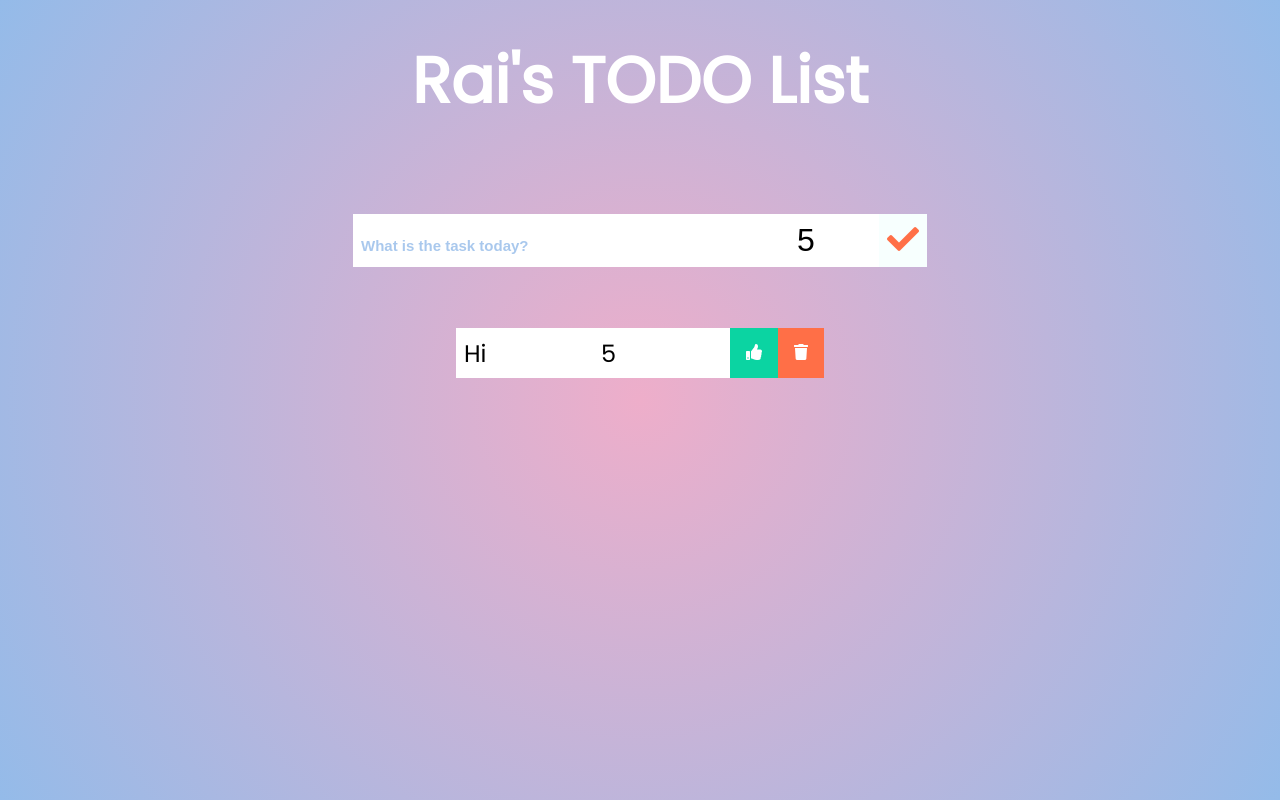
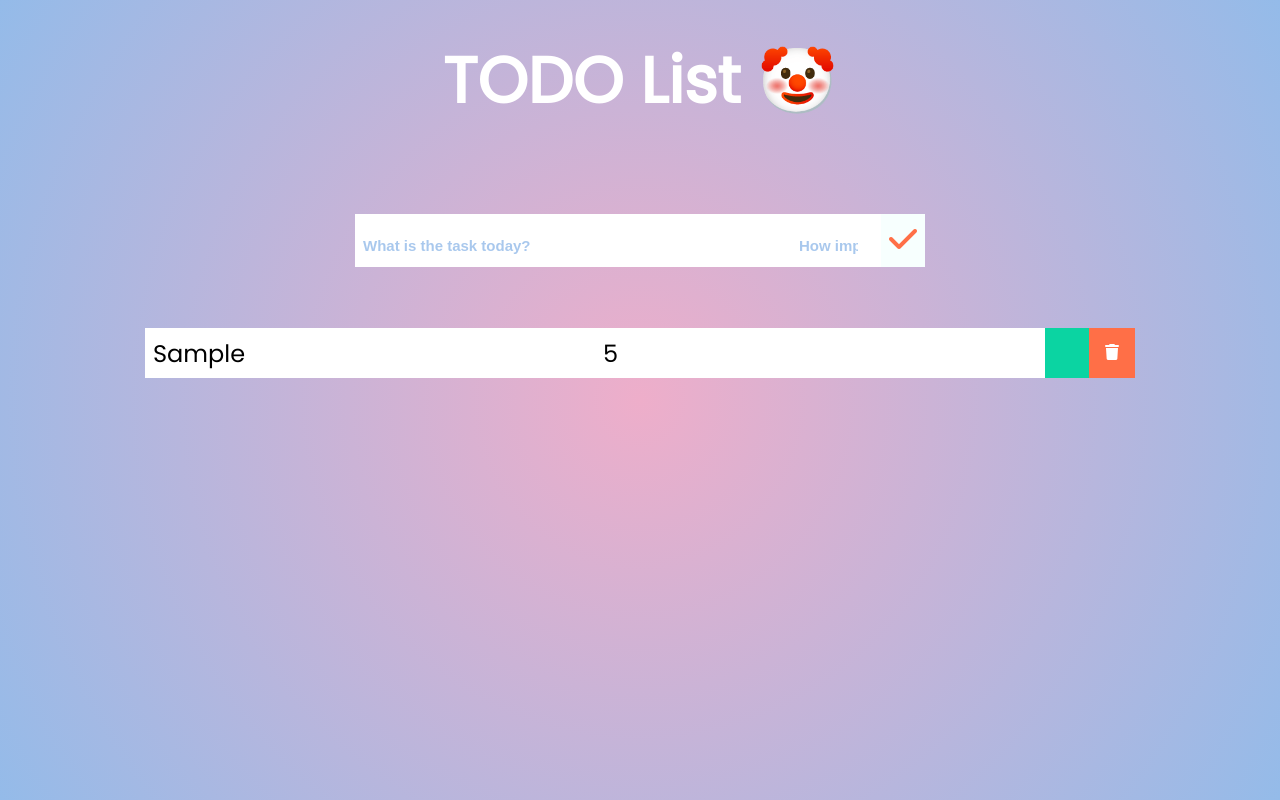
Before and after one commit to M-Hassan-Raza/react-todo, a React (Create React App) app: page / in a window 1280 px wide. Both pictures are taken after typing "Sample", "5" into the empty fields and a click on the button 903 px from the left and 240 px from the top of the page. Built offline with nearby package versions, Linux system fonts and the light colour scheme.

Commit message:
Updated Font Awesome, removed redundant states

```diff
--- a/public/index.html
+++ b/public/index.html
@@ -15,9 +15,7 @@
     />
     <link
       rel="stylesheet"
-      href="https://cdnjs.cloudflare.com/ajax/libs/font-awesome/5.12.1/css/all.min.css"
-      integrity="sha256-mmgLkCYLUQbXn0B1SRqzHar6dCnv9oZFPEC1g1cwlkk="
-      crossorigin="anonymous"
+      href="https://cdnjs.cloudflare.com/ajax/libs/font-awesome/6.3.0/css/all.min.css"
     />
     <link rel="apple-touch-icon" href="%PUBLIC_URL%/logo192.png" />
     <!--
--- a/src/App.css
+++ b/src/App.css
@@ -78,8 +78,15 @@ form button:hover {
 .complete-btn {
   background: rgb(11, 212, 162);
 }
+
 .todo-item {
   padding: 0rem 0.5rem;
+  width: 800px;
+}
+
+.todo-item-priority{
+  padding: 0rem 0.5rem;
+  width: 100px;
 }
 
 .fa-trash,
--- a/src/App.js
+++ b/src/App.js
@@ -7,10 +7,11 @@ function App() {
   const [inputText, setInputText] = useState("");
   const [todosList, setTodosList] = useState([]);
   const [priority, setPriority] = useState("");
+  const [prioritiesList, setPrioritiesList] = useState([]);
   return (
     <div className="App">
       <header>
-        <h1>Rai's TODO List</h1>
+        <h1>TODO List 🤡</h1>
       </header>
       <Form
         todosList={todosList}
@@ -19,10 +20,12 @@ function App() {
         inputText={inputText}
         priority={priority}
         setPriority={setPriority}
+        prioritiesList={prioritiesList}
+        setPrioritiesList={setPrioritiesList}
       />
       <TodoList
-      todosList={todosList}
-      priority={priority}
+        todosList={todosList}
+        setTodosList={setTodosList}
       />
     </div>
   );
--- a/src/components/Form.js
+++ b/src/components/Form.js
@@ -13,14 +13,18 @@ function Form(props) {
             ...props.todosList,
             { text: props.inputText, completed: false, id: parseInt(Math.random() * 1000), priority: props.priority }
         ]);
+        props.setPrioritiesList([
+            ...props.prioritiesList,
+           {text: props.priority}]);
         props.setInputText("");
+        props.setPriority("");
     };
     return (
         <form>
             <input onChange={inputTextHandler} value={props.inputText} type="text" className="todo-input" placeholder="What is the task today?"/>
-            <input onChange={inputPriorityHandler} type="number" min="1" max="5" className="todo-input priority" placeholder="How important it is? (1-5)"/>
+            <input onChange={inputPriorityHandler} value={props.priority} type="number" min="1" max="5" className="todo-input priority" placeholder="How important it is?"/>
             <button onClick={submitHandler} className="todo-button" type="submit">
-                <i className="fas fa-check"></i>
+            <i className="fa-sharp fa-solid fa-check"></i>
             </button>
 
         </form>
--- a/src/components/Todo.js
+++ b/src/components/Todo.js
@@ -1,12 +1,17 @@
 import React from "react";
 
-function Todo() {
+function Todo(props) {
+    const deleteHandler = () => {
+
+    }
     return (
         <div className="todo">
-            <li className="todo-item">Hi</li>
-            <li className="todo-item-priority">5</li>
-            <button className="complete-btn"><i className="fas fa-thumbs-up"></i></button>
-            <button className="delete-btn"><i className="fas fa-trash"></i></button>
+            <li className="todo-item">{props.text}</li>
+            <li className="todo-item-priority">{props.priority}</li>
+            <button className="complete-btn">
+                <i className="fa-light fa-pen-to-square"></i>
+            </button>
+            <button onClick={deleteHandler} className="delete-btn"><i className="fas fa-trash"></i></button>
         </div>
     );
 }
--- a/src/components/TodoList.js
+++ b/src/components/TodoList.js
@@ -4,9 +4,15 @@ function TodoList(props) {
     return (
         <div className="todo-container">
             <ul className="todo-list">
-            {props.todosList.map(todo => (
-                <Todo/>
-            ))}
+                {props.todosList.map(todo => (
+                    <Todo
+                        todosList={props.todosList}
+                        setTodosList={props.setTodosList}
+                        key={todo.id}
+                        text={todo.text}
+                        priority={todo.priority}
+                    />
+                ))}
             </ul>
         </div>
     );
```
